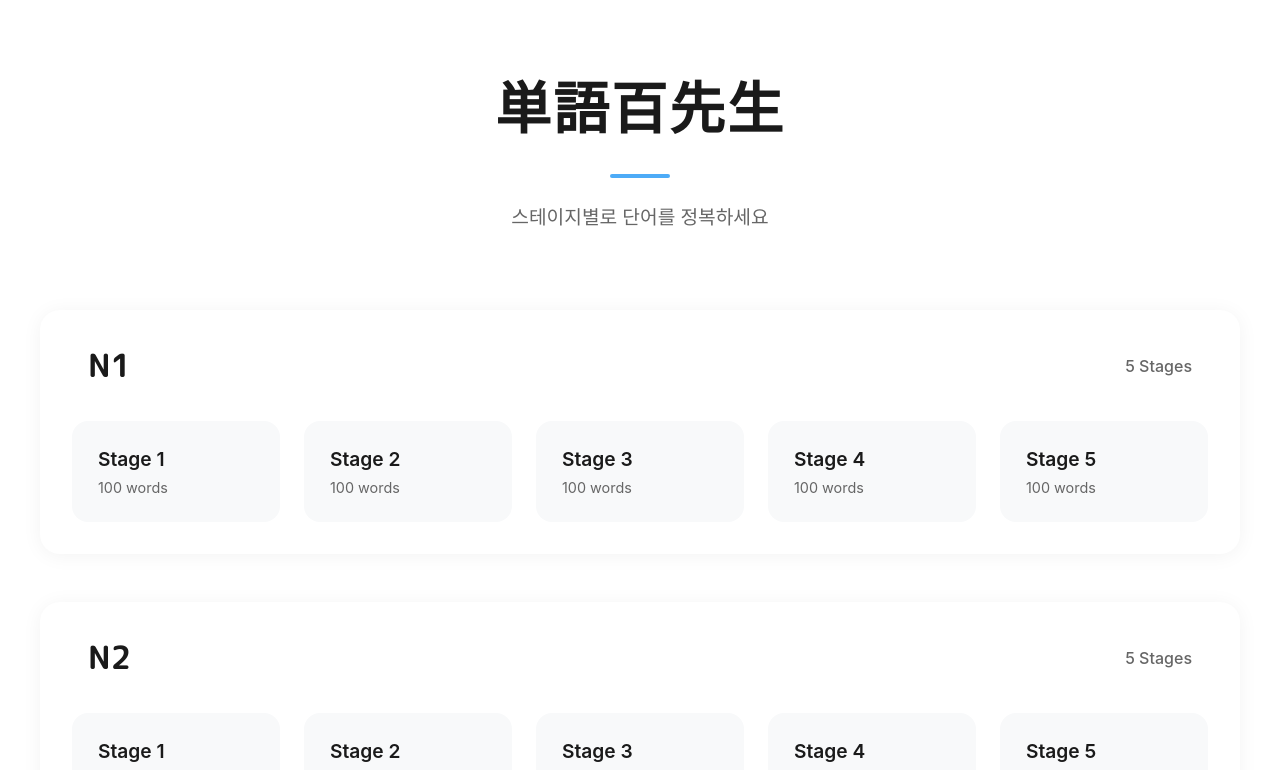
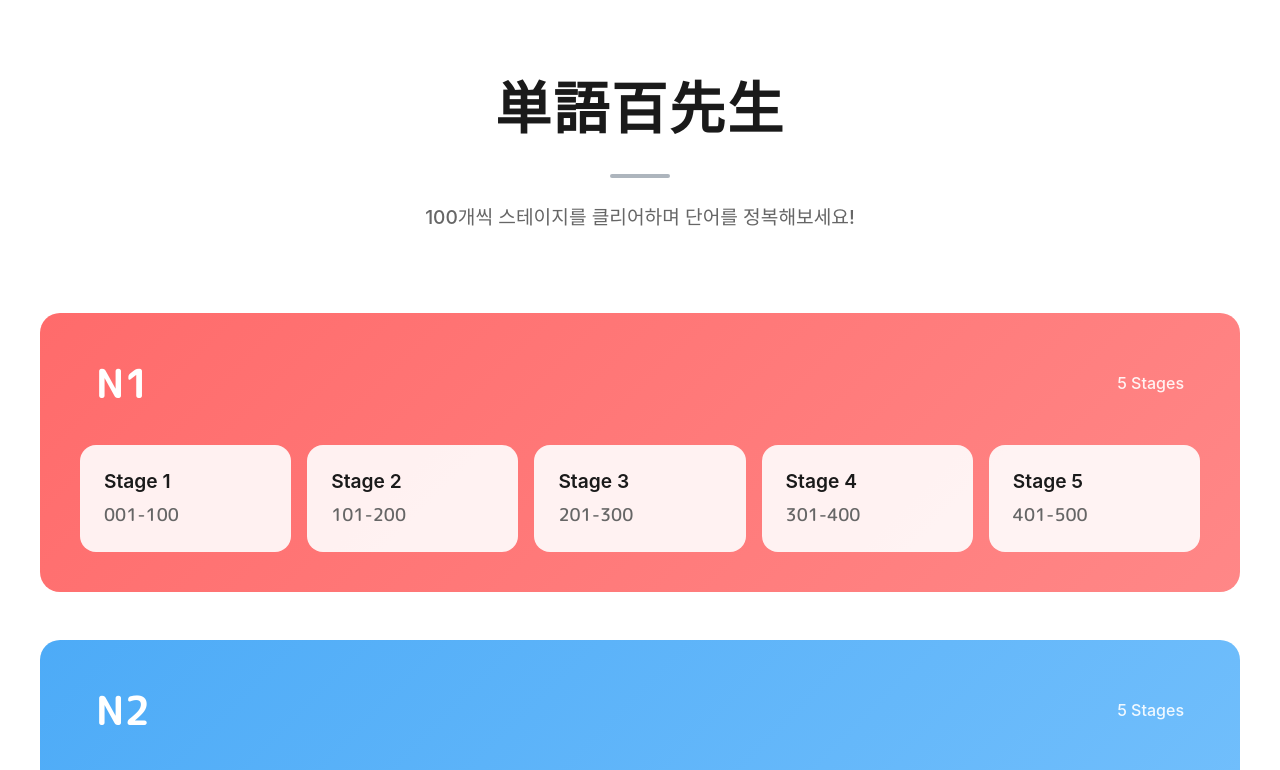
Before and after one commit to CobyApp/Japanese-Study, a React (Create React App) app: page / in a window 1280 px wide. Shown: the top 770 px of the page. Built offline with nearby package versions, Linux system fonts and the light colour scheme.

Commit message:
[CHORE] 디자인 수정

```diff
--- a/public/n3/101-200.json
+++ b/public/n3/101-200.json
@@ -3,7 +3,7 @@
     "id": "101",
     "kanji": "光る",
     "hiragana": "ひかる",
-    "meaning": "빛나다 동"
+    "meaning": "빛나다"
   },
   {
     "id": "102",
--- a/src/App.css
+++ b/src/App.css
@@ -27,7 +27,7 @@
 .title-decoration {
   width: 60px;
   height: 4px;
-  background: #4dabf7;
+  background: #adb5bd;
   margin: 1.5rem auto;
   border-radius: 2px;
 }
@@ -37,6 +37,7 @@
   color: #666;
   margin-top: 1rem;
   font-weight: 500;
+  line-height: 1.6;
 }
 
 .levels-container {
@@ -46,10 +47,21 @@
 }
 
 .level-section {
-  background: #ffffff;
   border-radius: 20px;
-  padding: 2rem;
-  box-shadow: 0 2px 20px rgba(0, 0, 0, 0.05);
+  padding: 2.5rem;
+  transition: all 0.3s ease;
+}
+
+.n1-section {
+  background: linear-gradient(135deg, #ff6b6b 0%, #ff8787 100%);
+}
+
+.n2-section {
+  background: linear-gradient(135deg, #4dabf7 0%, #74c0fc 100%);
+}
+
+.n3-section {
+  background: linear-gradient(135deg, #51cf66 0%, #69db7c 100%);
 }
 
 .level-header {
@@ -62,40 +74,35 @@
 
 .level-badge {
   font-family: 'M PLUS Rounded 1c', sans-serif;
-  font-size: 2rem;
+  font-size: 2.5rem;
   font-weight: 700;
-  color: #1a1a1a;
+  color: white;
 }
 
 .stage-count {
   font-size: 1rem;
-  color: #666;
+  color: rgba(255, 255, 255, 0.9);
   font-weight: 500;
 }
 
 .stage-grid {
   display: grid;
   grid-template-columns: repeat(auto-fill, minmax(200px, 1fr));
-  gap: 1.5rem;
+  gap: 1rem;
 }
 
 .stage-card {
-  background: #f8f9fa;
+  background: rgba(255, 255, 255, 0.9);
   border-radius: 16px;
   padding: 1.5rem;
   text-decoration: none;
   transition: all 0.3s ease;
-  border: 2px solid transparent;
 }
-
-.n1-section .stage-card:hover { border-color: #ff6b6b; }
-.n2-section .stage-card:hover { border-color: #4dabf7; }
-.n3-section .stage-card:hover { border-color: #51cf66; }
 
 .stage-card:hover {
   transform: translateY(-2px);
-  background: #ffffff;
-  box-shadow: 0 4px 12px rgba(0, 0, 0, 0.05);
+  background: white;
+  box-shadow: 0 4px 12px rgba(0, 0, 0, 0.1);
 }
 
 .stage-info {
@@ -110,9 +117,11 @@
   color: #1a1a1a;
 }
 
-.word-count {
-  font-size: 0.9rem;
+.stage-range {
+  font-family: 'M PLUS Rounded 1c', sans-serif;
+  font-size: 1.1rem;
   color: #666;
+  font-weight: 500;
 }
 
 @media (max-width: 768px) {
--- a/src/App.js
+++ b/src/App.js
@@ -4,11 +4,11 @@ import { Link } from 'react-router-dom';
 
 function App() {
   const sections = [
-    { id: '001-100', name: 'Stage 1' },
-    { id: '101-200', name: 'Stage 2' },
-    { id: '201-300', name: 'Stage 3' },
-    { id: '301-400', name: 'Stage 4' },
-    { id: '401-500', name: 'Stage 5' },
+    { id: '001-100', name: 'Stage 1', range: '001-100' },
+    { id: '101-200', name: 'Stage 2', range: '101-200' },
+    { id: '201-300', name: 'Stage 3', range: '201-300' },
+    { id: '301-400', name: 'Stage 4', range: '301-400' },
+    { id: '401-500', name: 'Stage 5', range: '401-500' },
   ];
 
   const n2Sections = sections.map(section => ({
@@ -27,7 +27,7 @@ function App() {
         <header className="main-header">
           <h1 className="title">単語百先生</h1>
           <div className="title-decoration"></div>
-          <p className="subtitle">스테이지별로 단어를 정복하세요</p>
+          <p className="subtitle">100개씩 스테이지를 클리어하며 단어를 정복해보세요!</p>
         </header>
 
         <div className="levels-container">
@@ -45,7 +45,7 @@ function App() {
                 >
                   <div className="stage-info">
                     <span className="stage-name">{section.name}</span>
-                    <span className="word-count">100 words</span>
+                    <span className="stage-range">{section.range}</span>
                   </div>
                 </Link>
               ))}
@@ -66,7 +66,7 @@ function App() {
                 >
                   <div className="stage-info">
                     <span className="stage-name">{section.name}</span>
-                    <span className="word-count">100 words</span>
+                    <span className="stage-range">{section.range}</span>
                   </div>
                 </Link>
               ))}
@@ -87,7 +87,7 @@ function App() {
                 >
                   <div className="stage-info">
                     <span className="stage-name">{section.name}</span>
-                    <span className="word-count">100 words</span>
+                    <span className="stage-range">{section.range}</span>
                   </div>
                 </Link>
               ))}
--- a/src/components/VocabStudy.css
+++ b/src/components/VocabStudy.css
@@ -5,28 +5,44 @@
   flex-direction: column;
 }
 
+.vocab-study[data-level="n1"] {
+  background: linear-gradient(135deg, rgba(255, 107, 107, 0.1) 0%, rgba(255, 135, 135, 0.1) 100%);
+}
+
+.vocab-study[data-level="n2"] {
+  background: linear-gradient(135deg, rgba(77, 171, 247, 0.1) 0%, rgba(116, 192, 252, 0.1) 100%);
+}
+
+.vocab-study[data-level="n3"] {
+  background: linear-gradient(135deg, rgba(81, 207, 102, 0.1) 0%, rgba(105, 219, 124, 0.1) 100%);
+}
+
 .study-header {
   padding: 1.5rem 2rem;
-  background: white;
-  box-shadow: 0 2px 4px rgba(0, 0, 0, 0.02);
+  background: rgba(255, 255, 255, 0.9);
+  backdrop-filter: blur(10px);
   display: flex;
   justify-content: space-between;
   align-items: center;
+  position: sticky;
+  top: 0;
+  z-index: 100;
 }
 
 .back-link {
-  color: #666;
+  color: #1a1a1a;
   background: none;
   border: none;
-  font-size: 1rem;
+  font-size: 0.95rem;
   cursor: pointer;
-  padding: 0.5rem 1rem;
+  padding: 0.6rem 1.2rem;
   border-radius: 8px;
   transition: all 0.2s ease;
+  font-weight: 500;
 }
 
 .back-link:hover {
-  background: #f8f9fa;
+  background: rgba(0, 0, 0, 0.05);
 }
 
 .progress-info {
@@ -45,9 +61,12 @@
 
 .progress {
   height: 100%;
-  background: #51cf66;
   transition: width 0.3s ease;
 }
+
+.vocab-study[data-level="n1"] .progress { background: #ff6b6b; }
+.vocab-study[data-level="n2"] .progress { background: #4dabf7; }
+.vocab-study[data-level="n3"] .progress { background: #51cf66; }
 
 .progress-text {
   color: #666;
@@ -98,6 +117,18 @@
   background: white;
   border-radius: 20px;
   box-shadow: 0 10px 30px rgba(0, 0, 0, 0.05);
+}
+
+.vocab-study[data-level="n1"] .card-face {
+  border: 2px solid rgba(255, 107, 107, 0.2);
+}
+
+.vocab-study[data-level="n2"] .card-face {
+  border: 2px solid rgba(77, 171, 247, 0.2);
+}
+
+.vocab-study[data-level="n3"] .card-face {
+  border: 2px solid rgba(81, 207, 102, 0.2);
 }
 
 .card-front {
@@ -167,14 +198,23 @@
 }
 
 .unknown-button {
-  background: #f1f3f5;
-  color: #495057;
+  background: white;
+  color: #1a1a1a;
+  border: 1px solid rgba(0, 0, 0, 0.1);
+  box-shadow: 0 2px 4px rgba(0, 0, 0, 0.05);
+}
+
+.unknown-button:hover {
+  background: #f8f9fa;
 }
 
 .known-button {
-  background: #51cf66;
   color: white;
 }
+
+.vocab-study[data-level="n1"] .known-button { background: #ff6b6b; }
+.vocab-study[data-level="n2"] .known-button { background: #4dabf7; }
+.vocab-study[data-level="n3"] .known-button { background: #51cf66; }
 
 .answer-buttons button:hover {
   transform: translateY(-2px);
--- a/src/components/VocabStudy.js
+++ b/src/components/VocabStudy.js
@@ -82,7 +82,7 @@ function VocabStudy() {
   }
 
   return (
-    <div className="vocab-study">
+    <div className="vocab-study" data-level={level}>
       <header className="study-header">
         <button className="back-link" onClick={() => navigate('/')}>
           ← 메인으로
```
